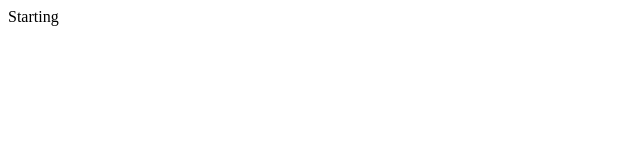
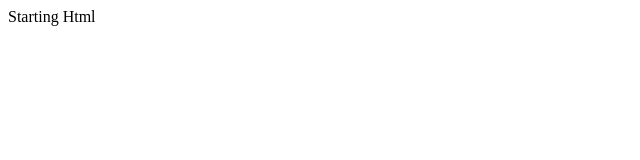
Before and after one commit to cory-dev/hello-world, a plain HTML site: page index.html in a window 1280 px wide. Shown: the full height of the page, 0-640 px from the left. Drawn offline with Linux system fonts and the light colour scheme.

```diff
--- a/index.html
+++ b/index.html
@@ -5,6 +5,6 @@
     <title>Document</title>
 </head>
 <body>
-    Starting
+    Starting Html
 </body>
 </html>
```
